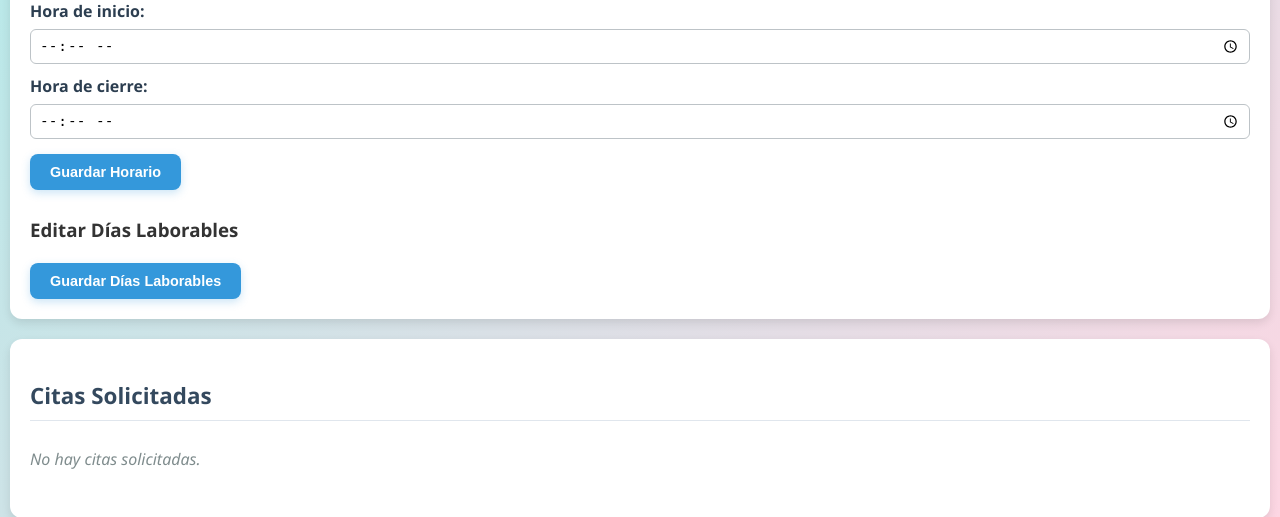
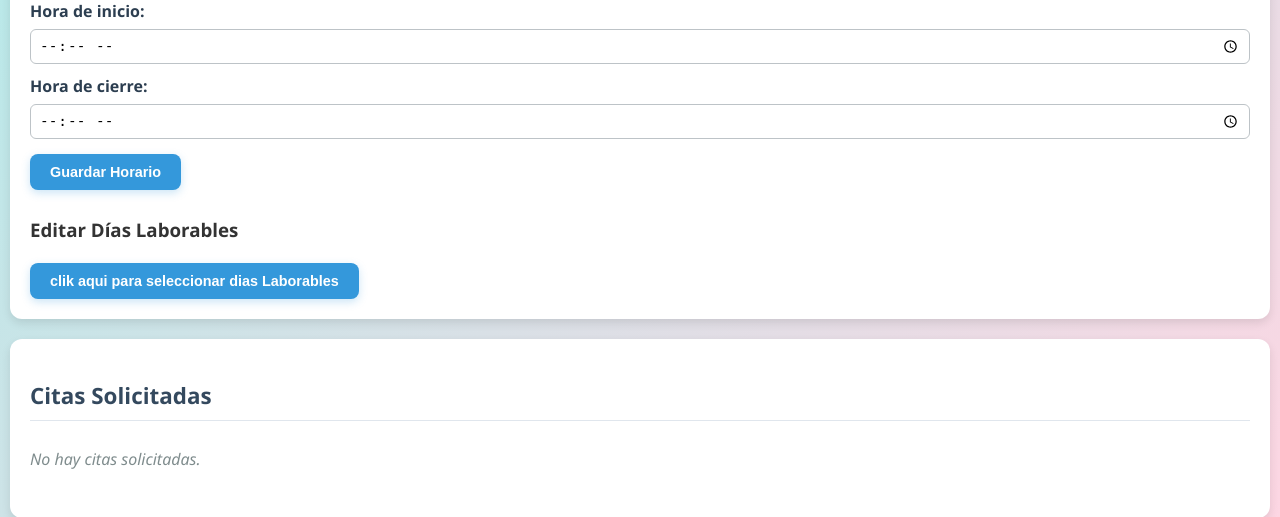
Before and after one commit to Garciayonatan/Gestiona_tu_citas, a Django app: template templates/app/empresa_panel.html in a window 1280 px wide. Shown: the part 499-1016 px from the top of the page. Run offline with Django 5.2, Linux system fonts and the light colour scheme; the template is opened without the code that fills it, so the values that code supplies are empty.

Commit message:
Tu mensaje del cambio

```diff
--- a/templates/app/empresa_panel.html
+++ b/templates/app/empresa_panel.html
@@ -298,7 +298,7 @@
             <div class="checkbox-group">
 
             </div>
-            <button type="submit">Guardar Días Laborables</button>
+            <button type="submit">clik aqui para seleccionar dias Laborables</button>
         </form>
     </section>
 
```
